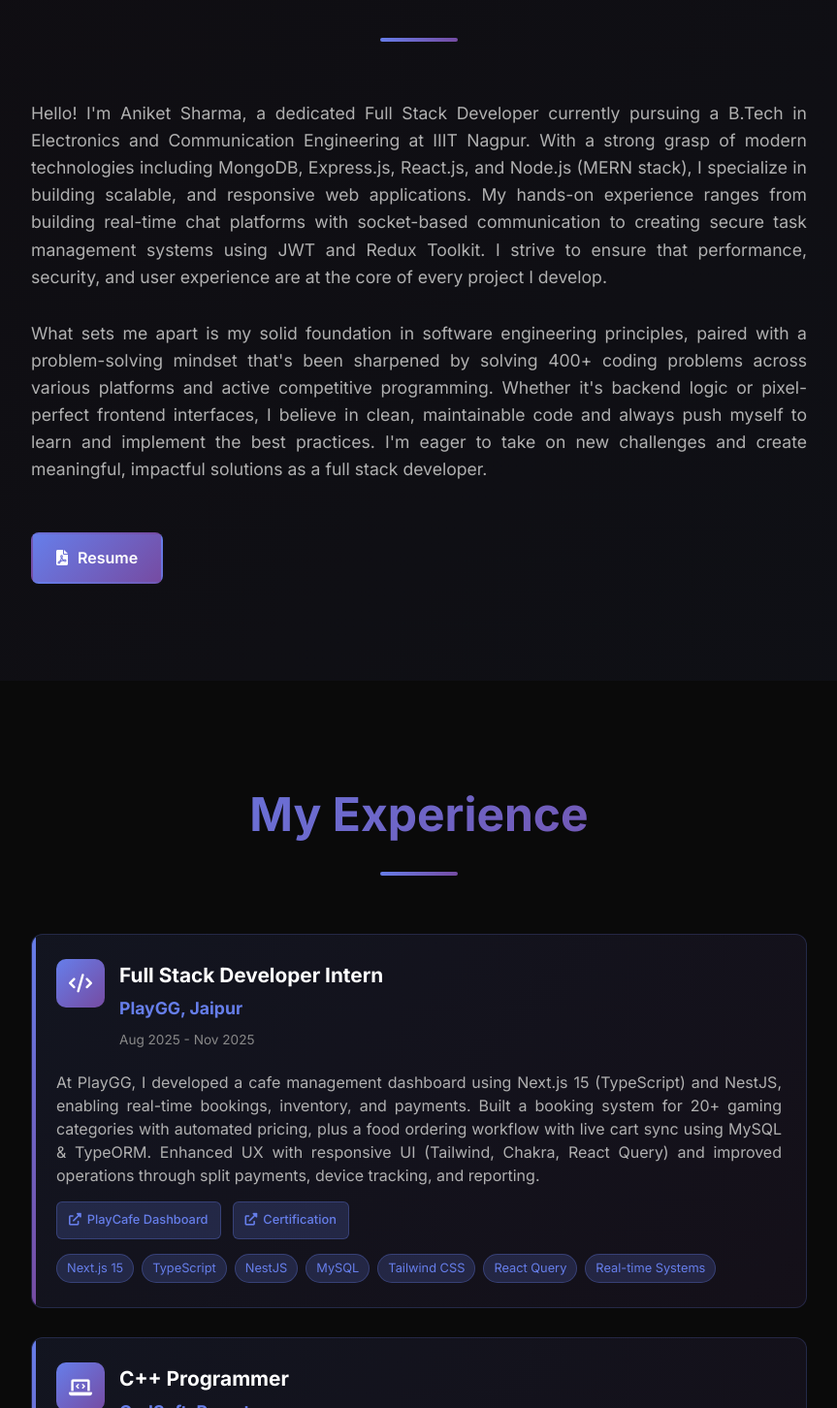
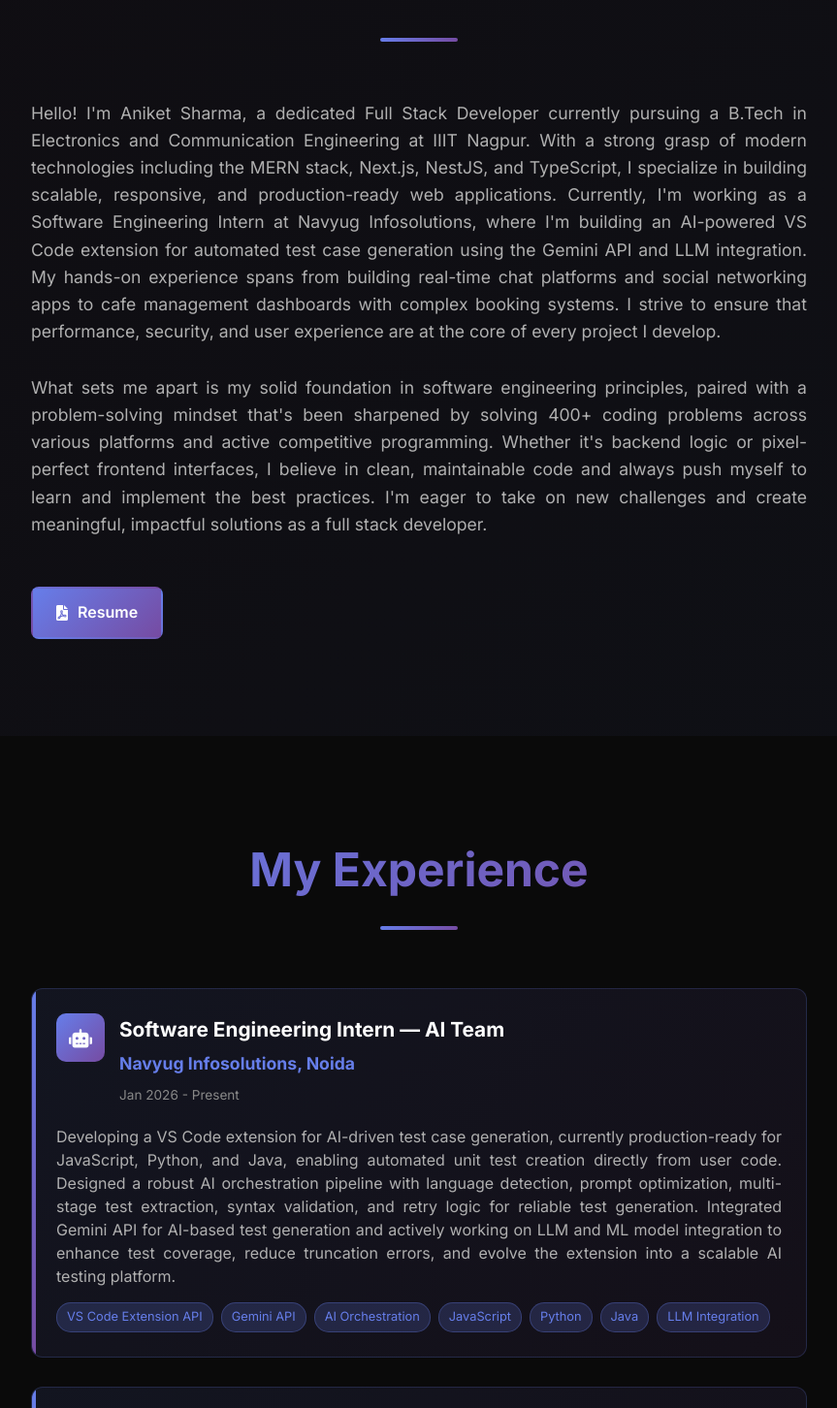
Before and after one commit to aniketsharma04/Aniket-Portfolio, a React (Create React App) app: page / in a window 1280 px wide. Shown: the part 958-2410 px from the top of the page at 97% size, without its empty margins (208-1071 px from the left). Built offline with nearby package versions, Linux system fonts and the light colour scheme.

Commit message:
Updated portfolio to latest

```diff
--- a/src/App.js
+++ b/src/App.js
@@ -138,7 +138,7 @@ function App() {
           <div className="section-divider"></div>
           <div className="about-content">
             <p>
-              Hello! I'm Aniket Sharma, a dedicated Full Stack Developer currently pursuing a B.Tech in Electronics and Communication Engineering at IIIT Nagpur. With a strong grasp of modern technologies including MongoDB, Express.js, React.js, and Node.js (MERN stack), I specialize in building scalable, and responsive web applications. My hands-on experience ranges from building real-time chat platforms with socket-based communication to creating secure task management systems using JWT and Redux Toolkit. I strive to ensure that performance, security, and user experience are at the core of every project I develop.
+              Hello! I'm Aniket Sharma, a dedicated Full Stack Developer currently pursuing a B.Tech in Electronics and Communication Engineering at IIIT Nagpur. With a strong grasp of modern technologies including the MERN stack, Next.js, NestJS, and TypeScript, I specialize in building scalable, responsive, and production-ready web applications. Currently, I'm working as a Software Engineering Intern at Navyug Infosolutions, where I'm building an AI-powered VS Code extension for automated test case generation using the Gemini API and LLM integration. My hands-on experience spans from building real-time chat platforms and social networking apps to cafe management dashboards with complex booking systems. I strive to ensure that performance, security, and user experience are at the core of every project I develop.
             </p>
             <p>
               What sets me apart is my solid foundation in software engineering principles, paired with a problem-solving mindset that's been sharpened by solving 400+ coding problems across various platforms and active competitive programming. Whether it's backend logic or pixel-perfect frontend interfaces, I believe in clean, maintainable code and always push myself to learn and implement the best practices. I'm eager to take on new challenges and create meaningful, impactful solutions as a full stack developer.
@@ -160,6 +160,33 @@ function App() {
         <div className="container">
           <h2 className="section-title gradient-text">My Experience</h2>
           <div className="section-divider"></div>
+
+          <div className="experience-card">
+            <div className="experience-header">
+              <div className="experience-icon">
+                <i className="fas fa-robot"></i>
+              </div>
+              <div className="experience-info">
+                <h3>Software Engineering Intern — AI Team</h3>
+                <h4>Navyug Infosolutions, Noida</h4>
+                <p className="experience-date">Jan 2026 - Present</p>
+              </div>
+            </div>
+            <div className="experience-description">
+              <p>
+                Developing a VS Code extension for AI-driven test case generation, currently production-ready for JavaScript, Python, and Java, enabling automated unit test creation directly from user code. Designed a robust AI orchestration pipeline with language detection, prompt optimization, multi-stage test extraction, syntax validation, and retry logic for reliable test generation. Integrated Gemini API for AI-based test generation and actively working on LLM and ML model integration to enhance test coverage, reduce truncation errors, and evolve the extension into a scalable AI testing platform.
+              </p>
+              <div className="skills-tags">
+                <span className="skill-tag">VS Code Extension API</span>
+                <span className="skill-tag">Gemini API</span>
+                <span className="skill-tag">AI Orchestration</span>
+                <span className="skill-tag">JavaScript</span>
+                <span className="skill-tag">Python</span>
+                <span className="skill-tag">Java</span>
+                <span className="skill-tag">LLM Integration</span>
+              </div>
+            </div>
+          </div>
 
           <div className="experience-card">
             <div className="experience-header">
@@ -290,7 +317,7 @@ function App() {
             <div className="project-card">
               <h3>Customer Service Platform</h3>
               <p>
-                A comprehensive customer service platform with ticket management, live chat support, and automated response systems. Features include customer data analytics, priority-based ticket routing, and real-time notifications for improved customer satisfaction.
+                A comprehensive customer service platform with ticket management, live chat support, and automated response systems. Integrated Intercom API for real-time messaging, reducing average first response time to under 1 minute. Handles 500+ concurrent support tickets with priority-based routing and real-time notifications, boosting user task completion by 40%.
               </p>
               <div className="project-tech">
                 <span className="tech-tag">React.js</span>
@@ -311,13 +338,13 @@ function App() {
             <div className="project-card">
               <h3>Connect App</h3>
               <p>
-                A social networking application that enables users to connect, share content, and communicate through posts, comments, and direct messaging. Includes user authentication, profile management, and real-time activity feeds.
+                A JWT-secure social platform with real-time CRUD via Appwrite, supporting 1000+ test users with sub-200ms latency. Enhanced API efficiency by 45% using React Query caching and optimistic updates. Features an explore feed with infinite scroll and lazy loading.
               </p>
               <div className="project-tech">
-                <span className="tech-tag">React.js</span>
-                <span className="tech-tag">Redux</span>
-                <span className="tech-tag">Node.js</span>
-                <span className="tech-tag">MongoDB</span>
+                <span className="tech-tag">React</span>
+                <span className="tech-tag">TypeScript</span>
+                <span className="tech-tag">Appwrite</span>
+                <span className="tech-tag">Tailwind CSS</span>
               </div>
               <div className="project-links">
                 <a href="https://github.com/aniketsharma04/ConnectApp" target="_blank" rel="noopener noreferrer">
@@ -607,6 +634,126 @@ function App() {
                 </div>
               </div>
             </div>
+
+            <div className="skill-card">
+              <div className="skill-icon">
+                <i className="fab fa-python"></i>
+              </div>
+              <h3>Python</h3>
+              <p>
+                Proficient in Python for general-purpose programming, scripting, automation, and FastAPI integration. Experience with data processing, API development, and AI/ML workflows.
+              </p>
+              <div className="skill-level">
+                <div className="skill-bar">
+                  <div className="skill-progress" style={{ width: '85%' }}></div>
+                </div>
+              </div>
+            </div>
+
+            <div className="skill-card">
+              <div className="skill-icon">
+                <i className="fas fa-server"></i>
+              </div>
+              <h3>NestJS</h3>
+              <p>
+                Experienced in building scalable server-side applications with NestJS, leveraging dependency injection, modules, guards, and decorators for enterprise-grade backend architecture.
+              </p>
+              <div className="skill-level">
+                <div className="skill-bar">
+                  <div className="skill-progress" style={{ width: '86%' }}></div>
+                </div>
+              </div>
+            </div>
+
+            <div className="skill-card">
+              <div className="skill-icon">
+                <i className="fas fa-vial"></i>
+              </div>
+              <h3>Jest</h3>
+              <p>
+                Skilled in unit testing and test automation with Jest, including snapshot testing, mocking, code coverage analysis, and integration testing for React and Node.js applications.
+              </p>
+              <div className="skill-level">
+                <div className="skill-bar">
+                  <div className="skill-progress" style={{ width: '83%' }}></div>
+                </div>
+              </div>
+            </div>
+
+            <div className="skill-card">
+              <div className="skill-icon">
+                <i className="fas fa-sync-alt"></i>
+              </div>
+              <h3>React Query</h3>
+              <p>
+                Expert in server state management using React Query with caching strategies, optimistic updates, infinite queries, and background refetching for seamless data-driven UIs.
+              </p>
+              <div className="skill-level">
+                <div className="skill-bar">
+                  <div className="skill-progress" style={{ width: '88%' }}></div>
+                </div>
+              </div>
+            </div>
+
+            <div className="skill-card">
+              <div className="skill-icon">
+                <i className="fas fa-exchange-alt"></i>
+              </div>
+              <h3>TypeORM</h3>
+              <p>
+                Proficient in TypeORM for TypeScript and JavaScript, building type-safe database layers with MySQL and PostgreSQL using migrations, relations, and query builders.
+              </p>
+              <div className="skill-level">
+                <div className="skill-bar">
+                  <div className="skill-progress" style={{ width: '84%' }}></div>
+                </div>
+              </div>
+            </div>
+
+            <div className="skill-card">
+              <div className="skill-icon">
+                <i className="fas fa-cloud"></i>
+              </div>
+              <h3>Appwrite</h3>
+              <p>
+                Experienced with Appwrite as an open-source backend server for authentication, databases, storage, and serverless functions, enabling rapid development of web and mobile apps.
+              </p>
+              <div className="skill-level">
+                <div className="skill-bar">
+                  <div className="skill-progress" style={{ width: '82%' }}></div>
+                </div>
+              </div>
+            </div>
+
+            <div className="skill-card">
+              <div className="skill-icon">
+                <i className="fas fa-shield-alt"></i>
+              </div>
+              <h3>Passport.js</h3>
+              <p>
+                Skilled in implementing authentication middleware with Passport.js, supporting strategies like local, OAuth, JWT, and social login for secure Node.js applications.
+              </p>
+              <div className="skill-level">
+                <div className="skill-bar">
+                  <div className="skill-progress" style={{ width: '85%' }}></div>
+                </div>
+              </div>
+            </div>
+
+            <div className="skill-card">
+              <div className="skill-icon">
+                <i className="fas fa-puzzle-piece"></i>
+              </div>
+              <h3>VS Code Extension API</h3>
+              <p>
+                Building developer tooling and IDE extensions with the VS Code Extension API, including command palettes, webviews, language features, and AI-powered code generation tools.
+              </p>
+              <div className="skill-level">
+                <div className="skill-bar">
+                  <div className="skill-progress" style={{ width: '80%' }}></div>
+                </div>
+              </div>
+            </div>
           </div>
         </div>
       </section>
```
